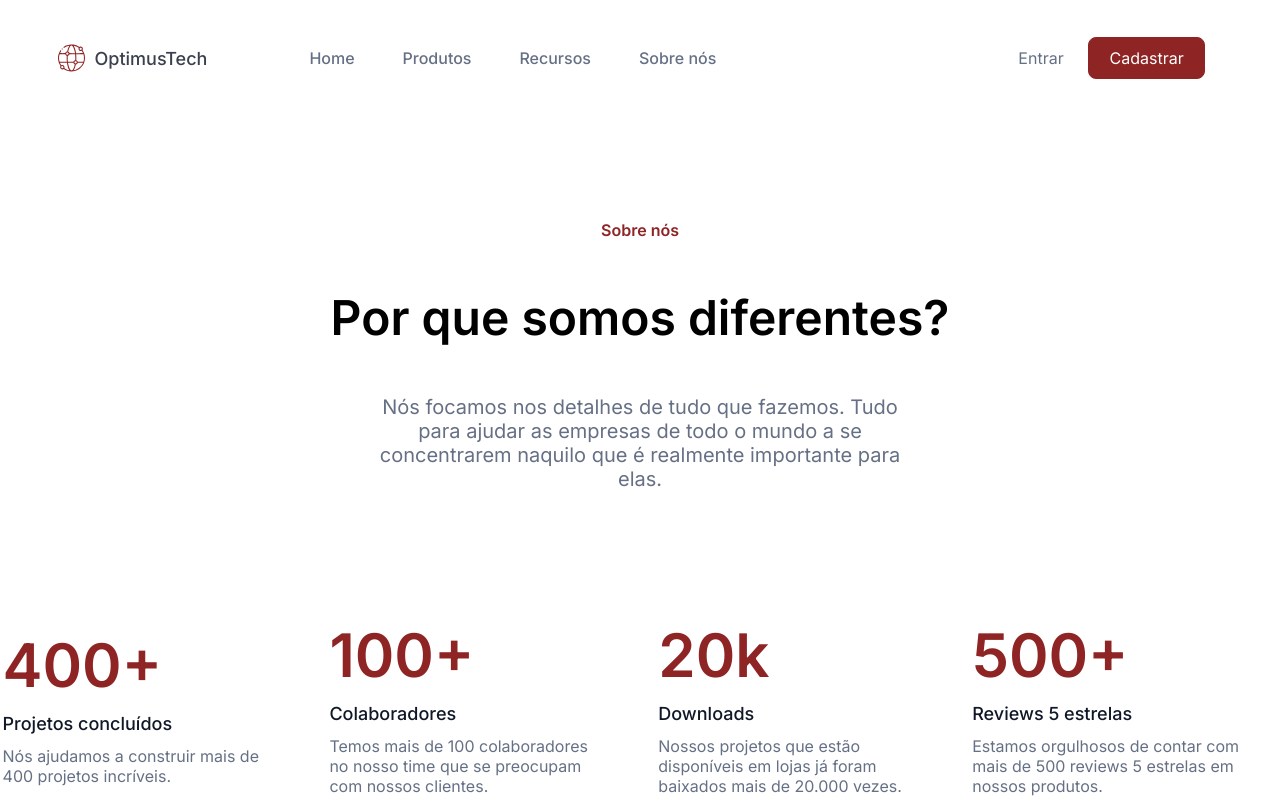
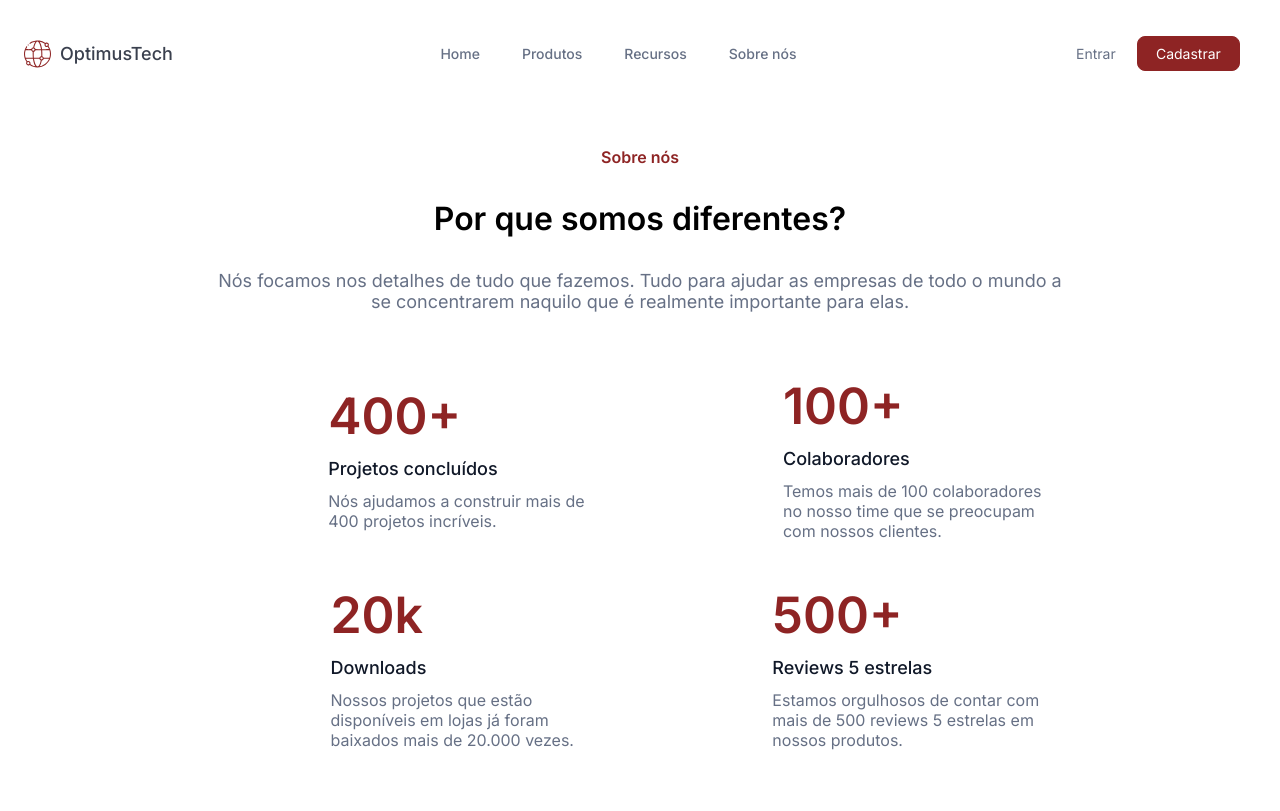
Before and after one commit to LucasMiranda7/LandingPage-OptimusTech, a plain HTML site: page index.html in a window 1280 px wide. Shown: the top 811 px of the page. Drawn offline with Linux system fonts and the light colour scheme.

Commit message:
Responsividade tablets

```diff
--- a/Styles/cabecalho.css
+++ b/Styles/cabecalho.css
@@ -55,3 +55,19 @@
   border-radius: 8px;
   padding: 0.6em 1.3em;
 }
+
+/* Tablets */
+
+@media screen and (min-width: 768px) and (max-width: 1280px) {
+  .navbar {
+    display: flex;
+    justify-content: center;
+    align-items: center;
+    width: 100vw;
+  }
+
+  & a {
+    font-size: 14px;
+   }
+
+}
--- a/Styles/metricas.css
+++ b/Styles/metricas.css
@@ -37,3 +37,15 @@
     padding-bottom: 12px;
   }
 }
+
+/* Tablets */
+@media screen and (min-width: 768px) and (max-width: 1280px) {
+  .lista-contribuicoes {
+    padding-left: 10%;
+    columns: 2;
+
+    & .item_numeros {
+      font-size: 50px;
+    }
+}
+}
--- a/Styles/sobre-nos.css
+++ b/Styles/sobre-nos.css
@@ -24,3 +24,21 @@
     width: 52%;
   }
 }
+
+/* Tablets */
+@media screen and (min-width: 768px) and (max-width: 1280px) {
+  .container_sobrenos {
+    margin: 5%;
+
+    & h1 {
+      font-size: 32px;
+
+    }
+
+    & p {
+      color: var(--cor3-cinza);
+      font-size: 18px;
+      width: 75%;
+    }
+  }
+}
```
